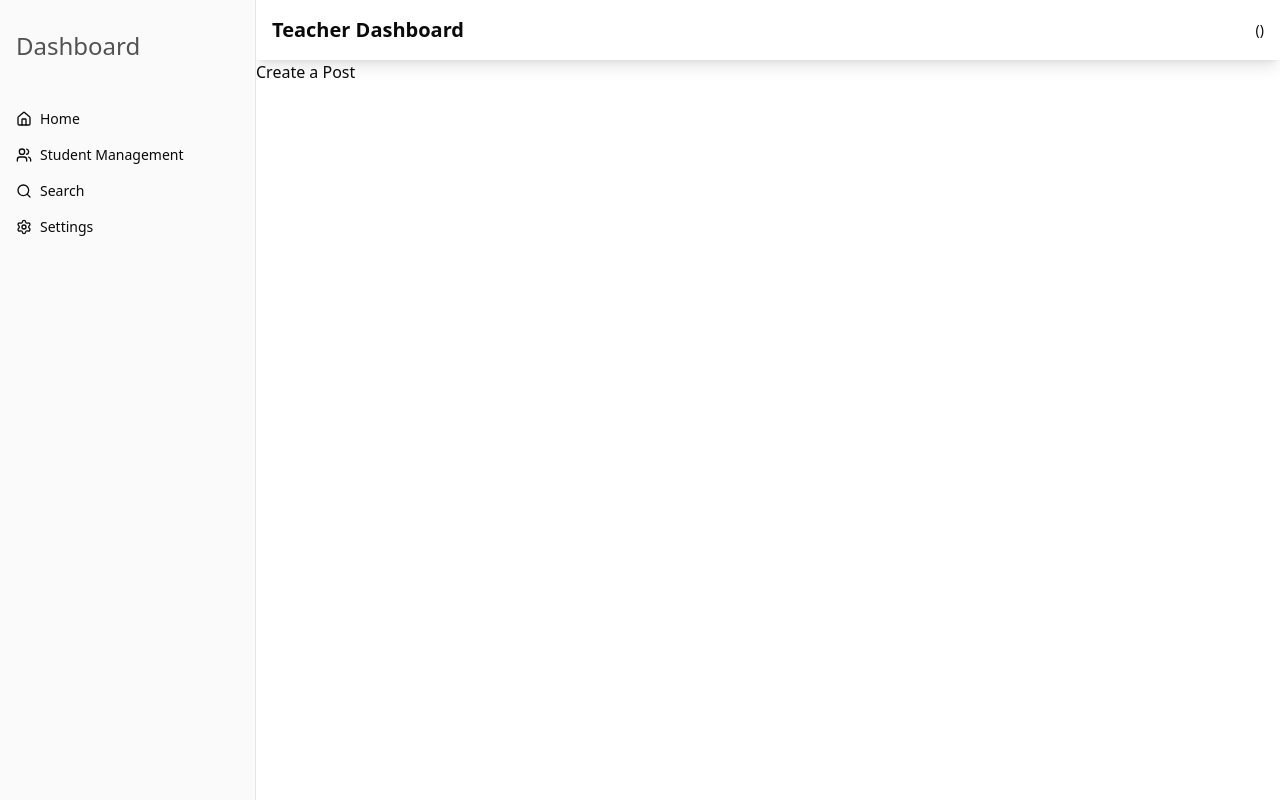
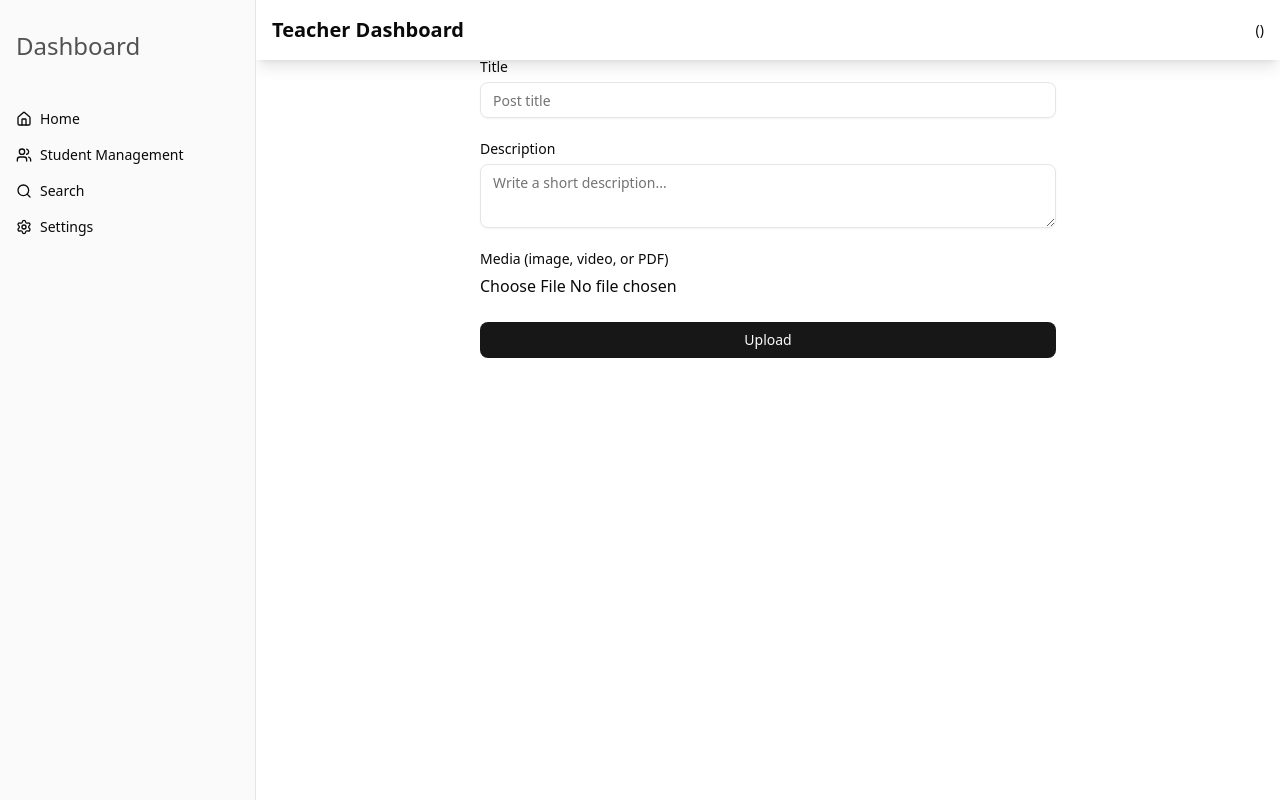
Before and after one commit to Sagarban0412/NextjsProject, a Next.js app in the folder learn-together/: page /teacher/create/posts in a window 1280 px wide. Built offline with nearby package versions, Linux system fonts and the light colour scheme; no server answers.

Commit message:
Initial commit

```diff
--- a/learn-together/app/teacher/create/posts/page.jsx
+++ b/learn-together/app/teacher/create/posts/page.jsx
@@ -1,12 +1,199 @@
-import React from 'react'
+"use client";
 
-const page = () => {
+import React, { useState, useEffect } from "react";
+import { useForm, Controller } from "react-hook-form";
+import { zodResolver } from "@hookform/resolvers/zod";
+import { z } from "zod";
+
+// shadcn components - adjust import paths to your project structure
+import {
+  Form,
+  FormField,
+  FormItem,
+  FormLabel,
+  FormControl,
+  FormMessage,
+} from "@/components/ui/form";
+import { Input } from "@/components/ui/input";
+import { Textarea } from "@/components/ui/textarea";
+import { Button } from "@/components/ui/button";
+
+// Zod schema for title, description and a single media file
+const mediaFileTypes = [
+  "image/png",
+  "image/jpeg",
+  "image/gif",
+  "video/mp4",
+  "application/pdf",
+];
+
+const formSchema = z.object({
+  title: z.string().min(1, "Title is required").max(150, "Title is too long"),
+  description: z
+    .string()
+    .min(5, "Description must be at least 5 characters")
+    .max(2000),
+  media: z
+    .any()
+    .refine((file) => file instanceof File, "A media file is required")
+    .refine(
+      (file) => mediaFileTypes.includes(file.type),
+      "Unsupported file type"
+    )
+    .refine(
+      (file) => file.size <= 10 * 1024 * 1024,
+      "File size must be 10MB or less"
+    ),
+});
+
+export default function MediaForm() {
+  const [previewUrl, setPreviewUrl] = useState(null);
+
+  const form = useForm({
+    resolver: zodResolver(formSchema),
+    defaultValues: {
+      title: "",
+      description: "",
+      media: undefined,
+    },
+  });
+
+  const {
+    handleSubmit,
+    control,
+    reset,
+    formState: { isSubmitting },
+  } = form;
+
+  useEffect(() => {
+    // cleanup preview URL on unmount
+    return () => {
+      if (previewUrl) URL.revokeObjectURL(previewUrl);
+    };
+  }, [previewUrl]);
+
+  async function onSubmit(values) {
+    // Create FormData if you want to send to an API
+    const fd = new FormData();
+    fd.append("title", values.title);
+    fd.append("description", values.description);
+    fd.append("media", values.media);
+
+    // Replace with your upload request. Example below is commented out:
+    // await fetch('/api/upload', { method: 'POST', body: fd });
+
+    console.log("Form values:", values);
+    alert("Submitted — check console. (Replace with actual upload logic.)");
+    reset();
+    setPreviewUrl(null);
+  }
+
   return (
-    <>
-        <h1>Create a Post</h1>
+    <Form {...form}>
+      <form
+        onSubmit={handleSubmit(onSubmit)}
+        className="max-w-xl mx-auto space-y-6"
+      >
+        {/* Title */}
+        <FormField
+          control={control}
+          name="title"
+          render={({ field }) => (
+            <FormItem>
+              <FormLabel>Title</FormLabel>
+              <FormControl>
+                <Input placeholder="Post title" {...field} />
+              </FormControl>
+              <FormMessage />
+            </FormItem>
+          )}
+        />
 
-    </>
-  )
+        {/* Description */}
+        <FormField
+          control={control}
+          name="description"
+          render={({ field }) => (
+            <FormItem>
+              <FormLabel>Description</FormLabel>
+              <FormControl>
+                <Textarea
+                  placeholder="Write a short description..."
+                  {...field}
+                />
+              </FormControl>
+              <FormMessage />
+            </FormItem>
+          )}
+        />
+
+        {/* Media file */}
+        <Controller
+          control={control}
+          name="media"
+          render={({ field, fieldState }) => (
+            <FormItem>
+              <FormLabel>Media (image, video, or PDF)</FormLabel>
+              <FormControl>
+                <input
+                  type="file"
+                  accept="image/*,video/mp4,application/pdf"
+                  onChange={(e) => {
+                    const file = e.target.files?.[0];
+                    field.onChange(file);
+                    if (file) {
+                      // create preview for images/videos
+                      if (
+                        file.type.startsWith("image/") ||
+                        file.type.startsWith("video/")
+                      ) {
+                        const url = URL.createObjectURL(file);
+                        setPreviewUrl(url);
+                      } else {
+                        setPreviewUrl(null);
+                      }
+                    } else {
+                      setPreviewUrl(null);
+                    }
+                  }}
+                />
+              </FormControl>
+              {fieldState.error ? (
+                <p className="text-sm text-red-500 mt-1">
+                  {fieldState.error.message}
+                </p>
+              ) : null}
+
+              {/* Preview (image or video) */}
+              {previewUrl && (
+                <div className="mt-3">
+                  {field.value?.type &&
+                  field.value.type.startsWith("image/") ? (
+                    // image preview
+                    // eslint-disable-next-line @next/next/no-img-element
+                    <img
+                      src={previewUrl}
+                      alt="preview"
+                      className="max-h-60 rounded-md"
+                    />
+                  ) : (
+                    // video preview
+                    <video
+                      src={previewUrl}
+                      controls
+                      className="max-h-60 rounded-md"
+                    />
+                  )}
+                </div>
+              )}
+            </FormItem>
+          )}
+        />
+
+        <Button type="submit" disabled={isSubmitting} className="w-full">
+          {isSubmitting ? "Submitting..." : "Upload"}
+        </Button>
+      </form>
+    </Form>
+  );
 }
-
-export default page
--- /dev/null
+++ b/learn-together/components/ui/form.jsx
@@ -0,0 +1,144 @@
+"use client";
+import * as React from "react"
+import { Slot } from "@radix-ui/react-slot"
+import { Controller, FormProvider, useFormContext, useFormState } from "react-hook-form";
+
+import { cn } from "@/lib/utils"
+import { Label } from "@/components/ui/label"
+
+const Form = FormProvider
+
+const FormFieldContext = React.createContext({})
+
+const FormField = (
+  {
+    ...props
+  }
+) => {
+  return (
+    <FormFieldContext.Provider value={{ name: props.name }}>
+      <Controller {...props} />
+    </FormFieldContext.Provider>
+  );
+}
+
+const useFormField = () => {
+  const fieldContext = React.useContext(FormFieldContext)
+  const itemContext = React.useContext(FormItemContext)
+  const { getFieldState } = useFormContext()
+  const formState = useFormState({ name: fieldContext.name })
+  const fieldState = getFieldState(fieldContext.name, formState)
+
+  if (!fieldContext) {
+    throw new Error("useFormField should be used within <FormField>")
+  }
+
+  const { id } = itemContext
+
+  return {
+    id,
+    name: fieldContext.name,
+    formItemId: `${id}-form-item`,
+    formDescriptionId: `${id}-form-item-description`,
+    formMessageId: `${id}-form-item-message`,
+    ...fieldState,
+  }
+}
+
+const FormItemContext = React.createContext({})
+
+function FormItem({
+  className,
+  ...props
+}) {
+  const id = React.useId()
+
+  return (
+    <FormItemContext.Provider value={{ id }}>
+      <div data-slot="form-item" className={cn("grid gap-2", className)} {...props} />
+    </FormItemContext.Provider>
+  );
+}
+
+function FormLabel({
+  className,
+  ...props
+}) {
+  const { error, formItemId } = useFormField()
+
+  return (
+    <Label
+      data-slot="form-label"
+      data-error={!!error}
+      className={cn("data-[error=true]:text-destructive", className)}
+      htmlFor={formItemId}
+      {...props} />
+  );
+}
+
+function FormControl({
+  ...props
+}) {
+  const { error, formItemId, formDescriptionId, formMessageId } = useFormField()
+
+  return (
+    <Slot
+      data-slot="form-control"
+      id={formItemId}
+      aria-describedby={
+        !error
+          ? `${formDescriptionId}`
+          : `${formDescriptionId} ${formMessageId}`
+      }
+      aria-invalid={!!error}
+      {...props} />
+  );
+}
+
+function FormDescription({
+  className,
+  ...props
+}) {
+  const { formDescriptionId } = useFormField()
+
+  return (
+    <p
+      data-slot="form-description"
+      id={formDescriptionId}
+      className={cn("text-muted-foreground text-sm", className)}
+      {...props} />
+  );
+}
+
+function FormMessage({
+  className,
+  ...props
+}) {
+  const { error, formMessageId } = useFormField()
+  const body = error ? String(error?.message ?? "") : props.children
+
+  if (!body) {
+    return null
+  }
+
+  return (
+    <p
+      data-slot="form-message"
+      id={formMessageId}
+      className={cn("text-destructive text-sm", className)}
+      {...props}>
+      {body}
+    </p>
+  );
+}
+
+export {
+  useFormField,
+  Form,
+  FormItem,
+  FormLabel,
+  FormControl,
+  FormDescription,
+  FormMessage,
+  FormField,
+}
--- /dev/null
+++ b/learn-together/components/ui/label.jsx
@@ -0,0 +1,23 @@
+"use client"
+
+import * as React from "react"
+import * as LabelPrimitive from "@radix-ui/react-label"
+
+import { cn } from "@/lib/utils"
+
+function Label({
+  className,
+  ...props
+}) {
+  return (
+    <LabelPrimitive.Root
+      data-slot="label"
+      className={cn(
+        "flex items-center gap-2 text-sm leading-none font-medium select-none group-data-[disabled=true]:pointer-events-none group-data-[disabled=true]:opacity-50 peer-disabled:cursor-not-allowed peer-disabled:opacity-50",
+        className
+      )}
+      {...props} />
+  );
+}
+
+export { Label }
--- /dev/null
+++ b/learn-together/components/ui/textarea.jsx
@@ -0,0 +1,20 @@
+import * as React from "react"
+
+import { cn } from "@/lib/utils"
+
+function Textarea({
+  className,
+  ...props
+}) {
+  return (
+    <textarea
+      data-slot="textarea"
+      className={cn(
+        "border-input placeholder:text-muted-foreground focus-visible:border-ring focus-visible:ring-ring/50 aria-invalid:ring-destructive/20 dark:aria-invalid:ring-destructive/40 aria-invalid:border-destructive dark:bg-input/30 flex field-sizing-content min-h-16 w-full rounded-md border bg-transparent px-3 py-2 text-base shadow-xs transition-[color,box-shadow] outline-none focus-visible:ring-[3px] disabled:cursor-not-allowed disabled:opacity-50 md:text-sm",
+        className
+      )}
+      {...props} />
+  );
+}
+
+export { Textarea }
--- a/learn-together/package.json
+++ b/learn-together/package.json
@@ -10,8 +10,10 @@
   },
   "dependencies": {
     "@clerk/nextjs": "^6.33.4",
+    "@hookform/resolvers": "^5.2.2",
     "@radix-ui/react-avatar": "^1.1.10",
     "@radix-ui/react-dialog": "^1.1.15",
+    "@radix-ui/react-label": "^2.1.7",
     "@radix-ui/react-separator": "^1.1.7",
     "@radix-ui/react-slot": "^1.2.3",
     "@radix-ui/react-tooltip": "^1.2.8",
@@ -25,8 +27,10 @@
     "next": "15.5.5",
     "react": "19.1.0",
     "react-dom": "19.1.0",
+    "react-hook-form": "^7.65.0",
     "styled-jsx": "^5.1.7",
-    "tailwind-merge": "^3.3.1"
+    "tailwind-merge": "^3.3.1",
+    "zod": "^4.1.12"
   },
   "devDependencies": {
     "@eslint/eslintrc": "^3",
```
Also changed, not shown: 1 other file (tests, documents, lock files or other folders).
